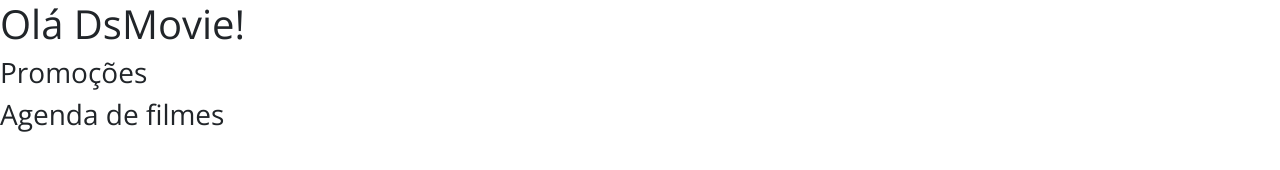
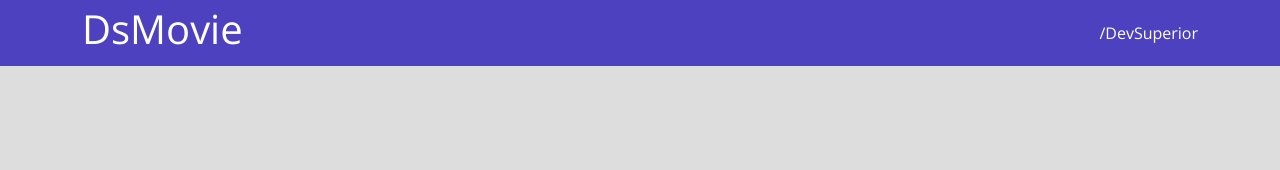
Before and after one commit to lahlops21/DsMovie, a plain HTML site: page index.html in a window 1280 px wide. Drawn offline with nearby package versions, Linux system fonts and the light colour scheme.

Commit message:
barra superior parte 1

```diff
--- a/css/style.css
+++ b/css/style.css
@@ -2,4 +2,26 @@
 
 * {
   font-family: Open Sans;
+  box-sizing: border-box;
 }
+header {
+  background-color: #4d41c0;
+  color: #fff;
+}
+
+a,
+a:hover {
+  color: unset;
+  text-decoration: none;
+}
+html,
+body {
+  background: #ddd;
+}
+
+nav {
+  display: flex;
+  align-items: center;
+  padding: 5px;
+  justify-content: space-between;
+}
--- a/index.html
+++ b/index.html
@@ -10,9 +10,12 @@
 </head>
 
 <body>
-  <h1>Olá DsMovie!</h1>
-  <h3>Promoções</h3>
-  <h3>Agenda de filmes</h3>
+  <header>
+    <nav class="container">
+      <h1>DsMovie</h1>
+      <a href="https://github.com/lahlops21/DsMovie">/DevSuperior</a>
+    </nav>
+  </header>
 </body>
 
 </html>
```
